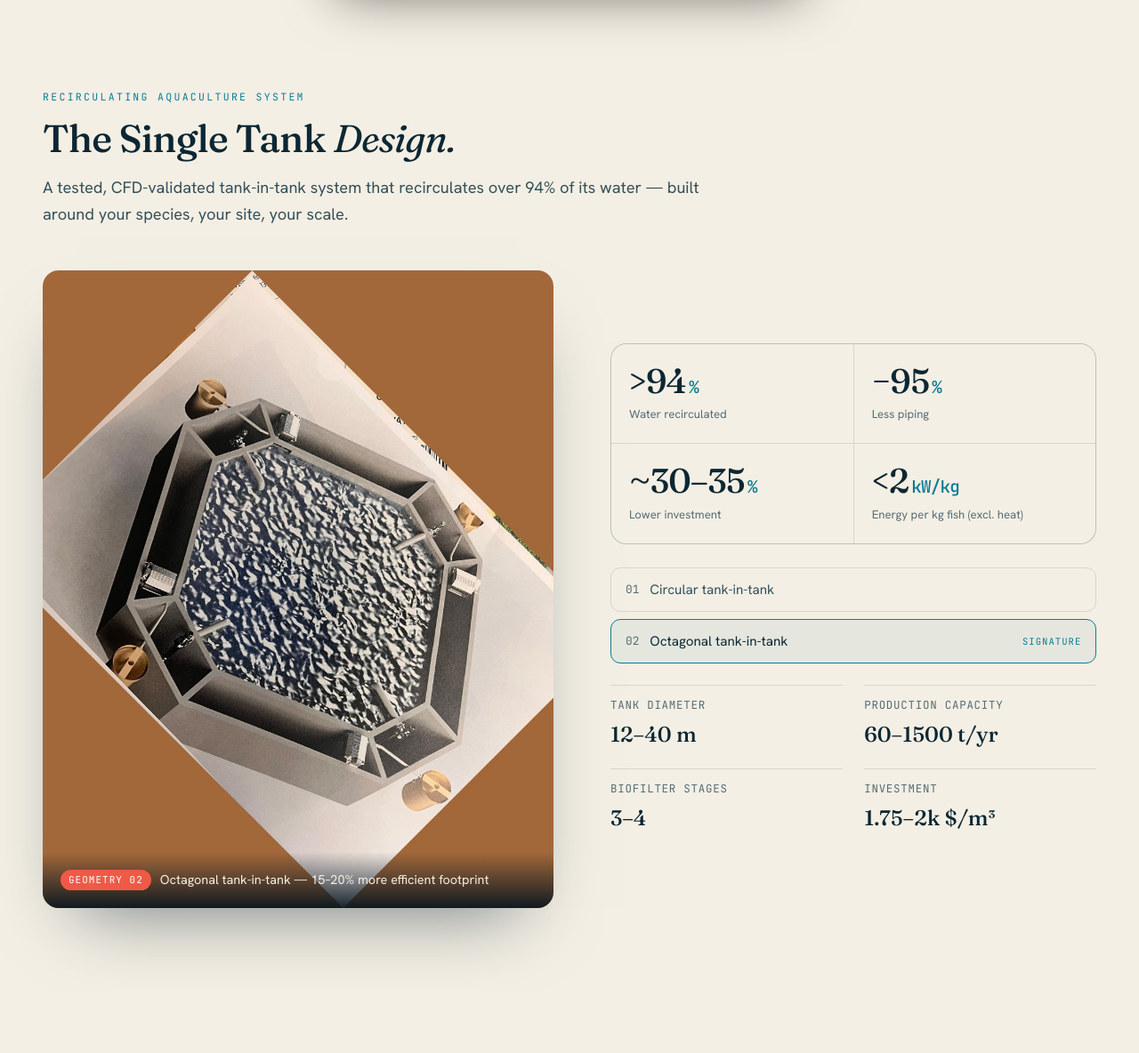
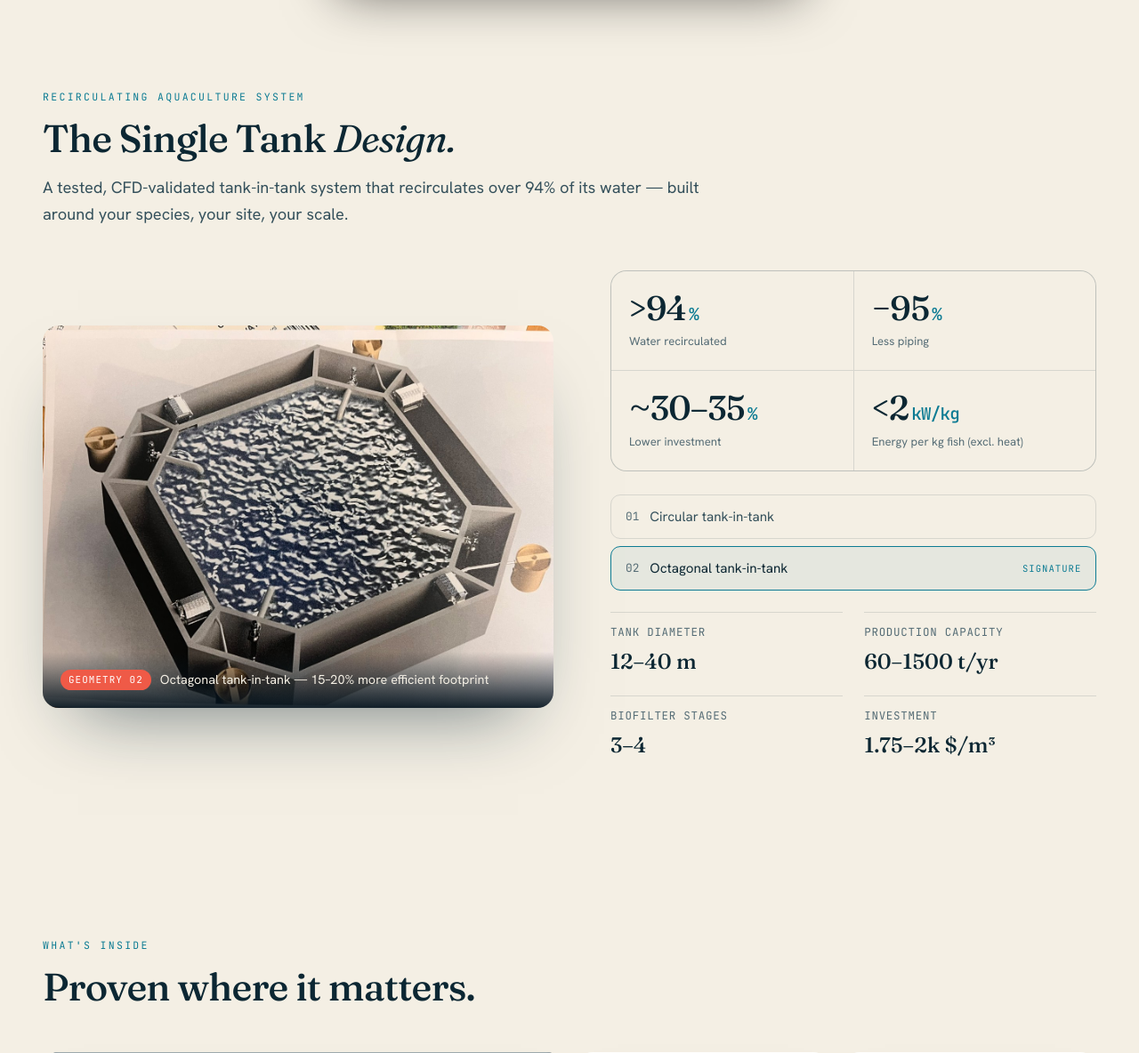
Before and after one commit to Okan-wqm/suderra-website, a Django app: page /en/ in a window 1280 px wide. Shown: the part 801-1985 px from the top of the page at 89% size. Run offline with Django 5.2, Linux system fonts and the light colour scheme; data comes from the database, SQL or seed files in the repository.

Commit message:
Rotate octagon product image to horizontal (90deg CCW from source); landscape 4:3 frame
Co-Authored-By: Claude Opus 4.8 (1M context) <noreply@anthropic.com>

```diff
--- a/suderrawebsite/static/webapp/css/clarity.css
+++ b/suderrawebsite/static/webapp/css/clarity.css
@@ -242,7 +242,7 @@ main { position: relative; z-index: 2; }
 /* ---- Product ---- */
 .product-grid { display: grid; grid-template-columns: 1.05fr 1fr; gap: clamp(28px, 5vw, 64px); align-items: center; }
 .product-shot { position: relative; border-radius: var(--r); overflow: hidden; box-shadow: 0 40px 80px -40px rgba(12,39,51,.6); }
-.product-shot img { width: 100%; aspect-ratio: 4/5; object-fit: cover; }
+.product-shot img { width: 100%; aspect-ratio: 4/3; object-fit: cover; }
 .product-shot figcaption {
   position: absolute; left: 0; right: 0; bottom: 0; padding: 20px;
   background: linear-gradient(to top, rgba(4,20,31,.92), transparent);
```
Also changed, not shown: suderrawebsite/static/webapp/images/oktagon.jpeg.
